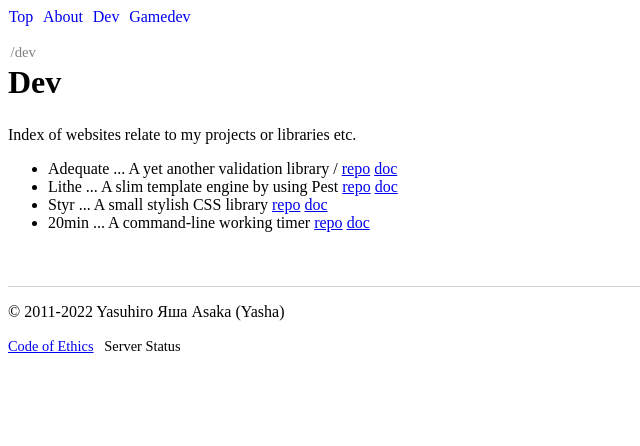
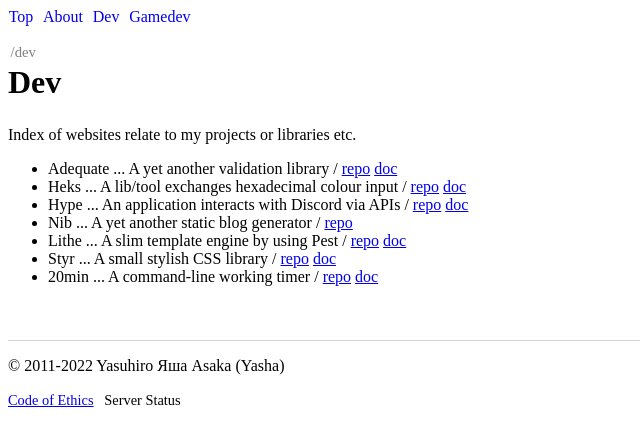
Before and after one commit to grauwoelfchen/hackhorge, a SvelteKit app: page /dev in a window 1280 px wide. Shown: the top 446 px of the page, without its empty margins (0-640 px from the left). Built offline with nearby package versions, Linux system fonts and the light colour scheme.

Commit message:
Update links

```diff
--- a/src/routes/dev/+page.svelte
+++ b/src/routes/dev/+page.svelte
@@ -7,20 +7,52 @@
 <div>
   <p>Index of websites relate to my projects or libraries etc.</p>
   <ul>
-    <li>Adequate ... A yet another validation library
+    <li>
+      <span>Adequate</span>
+      ... A yet another validation library
       /
       <a href="https://gitlab.com/grauwoelfchen/adequate">repo</a>
       <a href="https://adequate.yasha.rs">doc</a>
     </li>
-    <li>Lithe ... A slim template engine by using Pest
+    <li>
+      <span>Heks</span>
+      ... A lib/tool exchanges hexadecimal colour input
+      /
+      <a href="https://gitlab.com/grauwoelfchen/heks">repo</a>
+      <a href="https://heks.yasha.rs/">doc</a>
+    </li>
+    <li>
+      <span>Hype</span>
+      ... An application interacts with Discord via APIs
+      /
+      <a href="https://gitlab.com/grauwoelfchen/hype">repo</a>
+      <a href="https://hype.yasha.rs/">doc</a>
+    </li>
+    <li>
+      <span>Nib</span>
+      ... A yet another static blog generator
+      /
+      <a href="https://gitlab.com/grauwoelfchen/nib">repo</a>
+      <!-- <a href="https://nib.yasha.rs/">doc</a> -->
+    </li>
+    <li>
+      <span>Lithe</span>
+      ... A slim template engine by using Pest
+      /
       <a href="https://gitlab.com/grauwoelfchen/lithe">repo</a>
       <a href="https://lithe.yasha.rs">doc</a>
     </li>
-    <li>Styr ... A small stylish CSS library
+    <li>
+      <span>Styr</span>
+      ... A small stylish CSS library
+      /
       <a href="https://gitlab.com/grauwoelfchen/styr">repo</a>
       <a href="https://styr.yasha.rs">doc</a>
     </li>
-    <li>20min ... A command-line working timer
+    <li>
+      <span>20min</span>
+      ... A command-line working timer
+      /
       <a href="https://gitlab.com/grauwoelfchen/20min">repo</a>
       <a href="https://20min.yasha.rs">doc</a>
     </li>
--- a/src/routes/opt/game/+page.svelte
+++ b/src/routes/opt/game/+page.svelte
@@ -7,6 +7,6 @@
 <div>
   <p>The list of games I'm working on</p>
   <ul>
-    <li><a href="https://miaow.yasha.rs">Miaow</a> ... a game on HTML5 Canvas</li>
+    <li><a href="https://miaow.yasha.app">Miaow</a> ... a game on HTML5 Canvas</li>
   </ul>
 </div>
```
Also changed, not shown: src/routes/tty/+page.svelte (+1 -12 lines).
